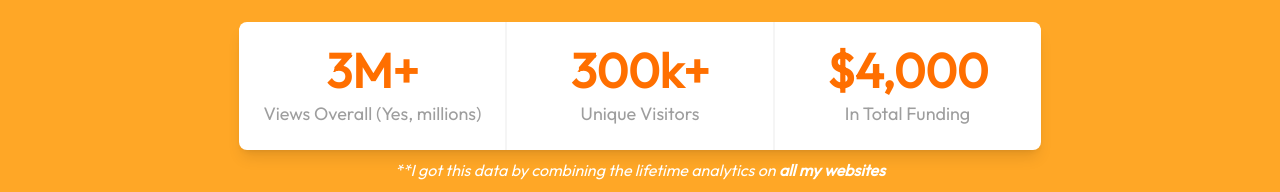
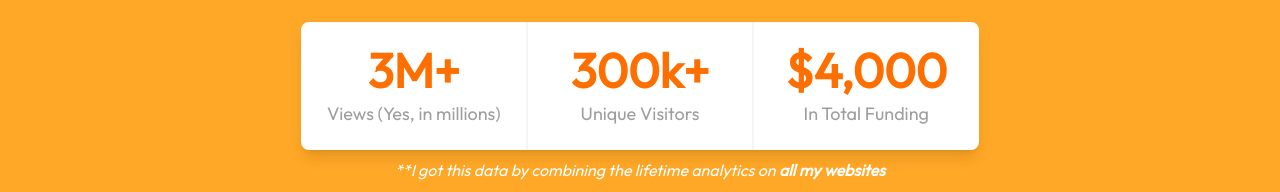
Before and after one commit to PkTheCoda/portfolio, a React (Vite) app: page / in a window 1280 px wide. Shown: the part 1905-2097 px from the top of the page. Built offline with nearby package versions, Linux system fonts and the light colour scheme.

Commit message:
changed stats wording

```diff
--- a/src/Components/AboutSection.jsx
+++ b/src/Components/AboutSection.jsx
@@ -74,7 +74,7 @@ export default function AboutMe() {
                                         <dl class="bg-white rounded-lg shadow-lg sm:grid sm:grid-cols-3">
                                             <div class="flex flex-col p-6 text-center border-b border-gray-100 sm:border-0 sm:border-r">
                                             <dt class="order-2 mt-2 text-lg font-medium leading-6 text-gray-500" id="item-1">
-                                                Views Overall (Yes, millions)
+                                                Views (Yes, in millions)
                                             </dt>
                                             <dd class="order-1 text-5xl font-extrabold leading-none text-amber-900" aria-describedby="item-1">
                                                 3M+
```
